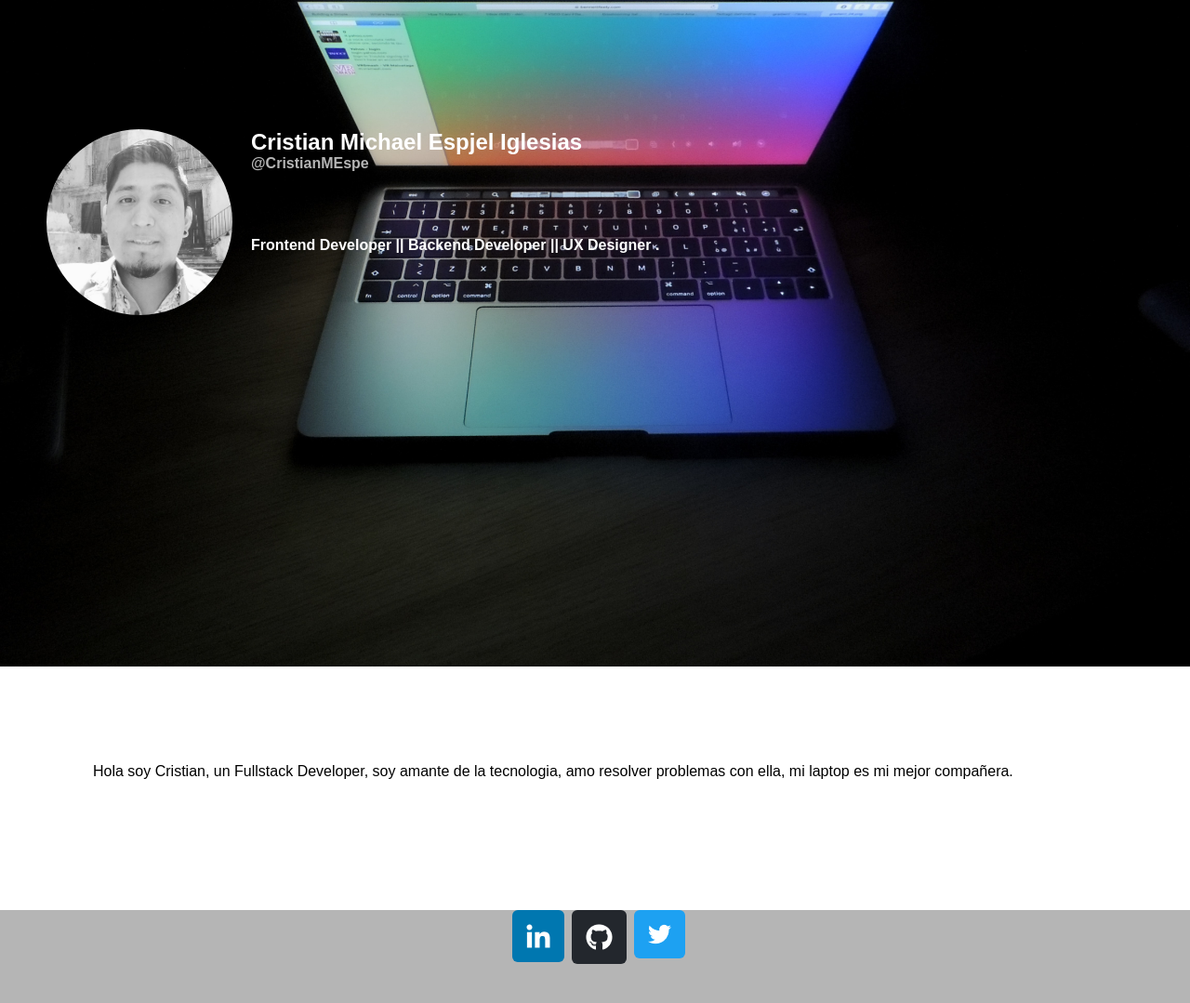
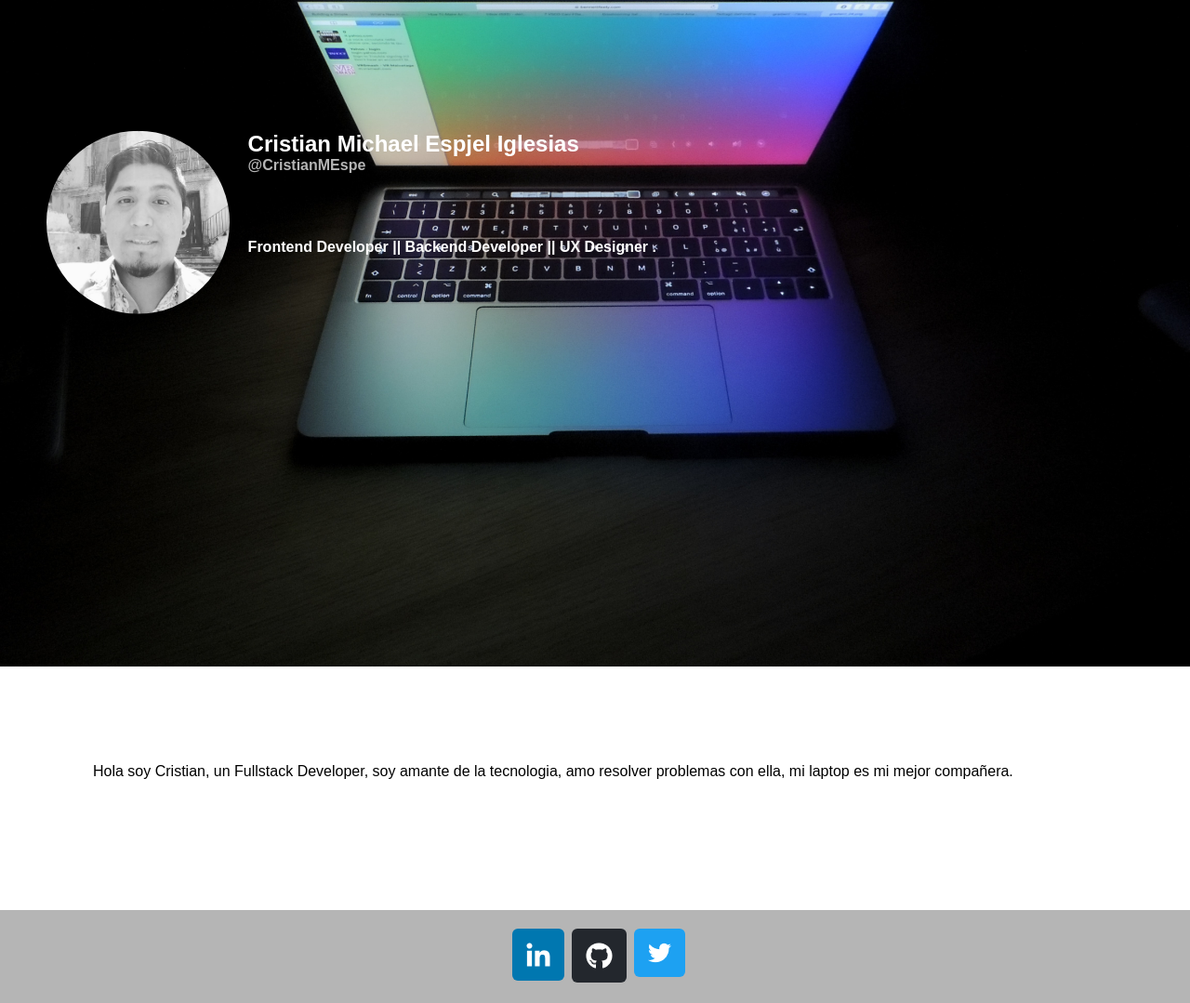
Before and after one commit to CristianEspejel/Presentation-Cristian-Espejel, a plain HTML site: page index.html in a window 1280 px wide. Shown: the part 313-1392 px from the top of the page at 93% size. Drawn offline with Linux system fonts and the light colour scheme.

Commit message:
Acomodo de los iconos

```diff
--- a/css/style.css
+++ b/css/style.css
@@ -54,6 +54,7 @@ header{
 #hero .info-container .info{
     margin-left: 20px;
     font-weight: bold;
+    width: calc(100% - 200px);
 }
 #hero .info-container .info span{
     display: inline-block;
@@ -67,6 +68,7 @@ footer{
     width: 100%;
     height: 100px;
     background: #b5b5b5;
+
 }
 footer .social-icons{
 
@@ -85,6 +87,7 @@ footer .social-icons li{
     align-items: center;
     padding: 15px;
     border-radius: 6px;
+    margin-top: 20px;
  }
 
 footer .social-icons #LinkedIn{
--- a/index.html
+++ b/index.html
@@ -42,7 +42,7 @@
     <footer id="footer-container">
         <ul class="social-icons" >
             <li>
-                <a href="www.linkedin.com/in/cristianespe" class="social-icon" id="LinkedIn">
+                <a href="https://www.linkedin.com/in/cristianespe/" class="social-icon" id="LinkedIn">
                     <img src="img/linkedin.png" alt="LinkedIn">
                 </a>
             </li>
```
